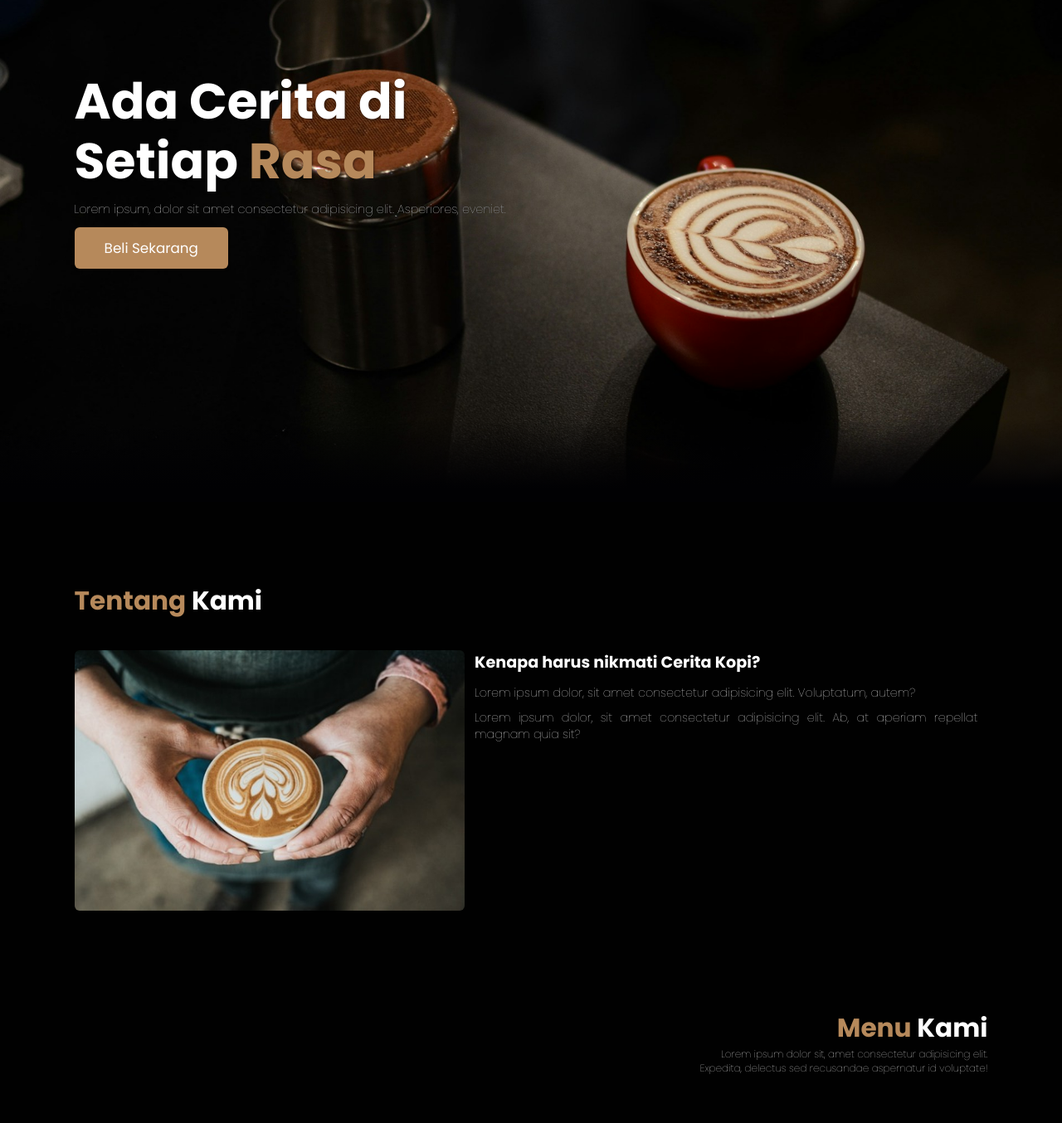
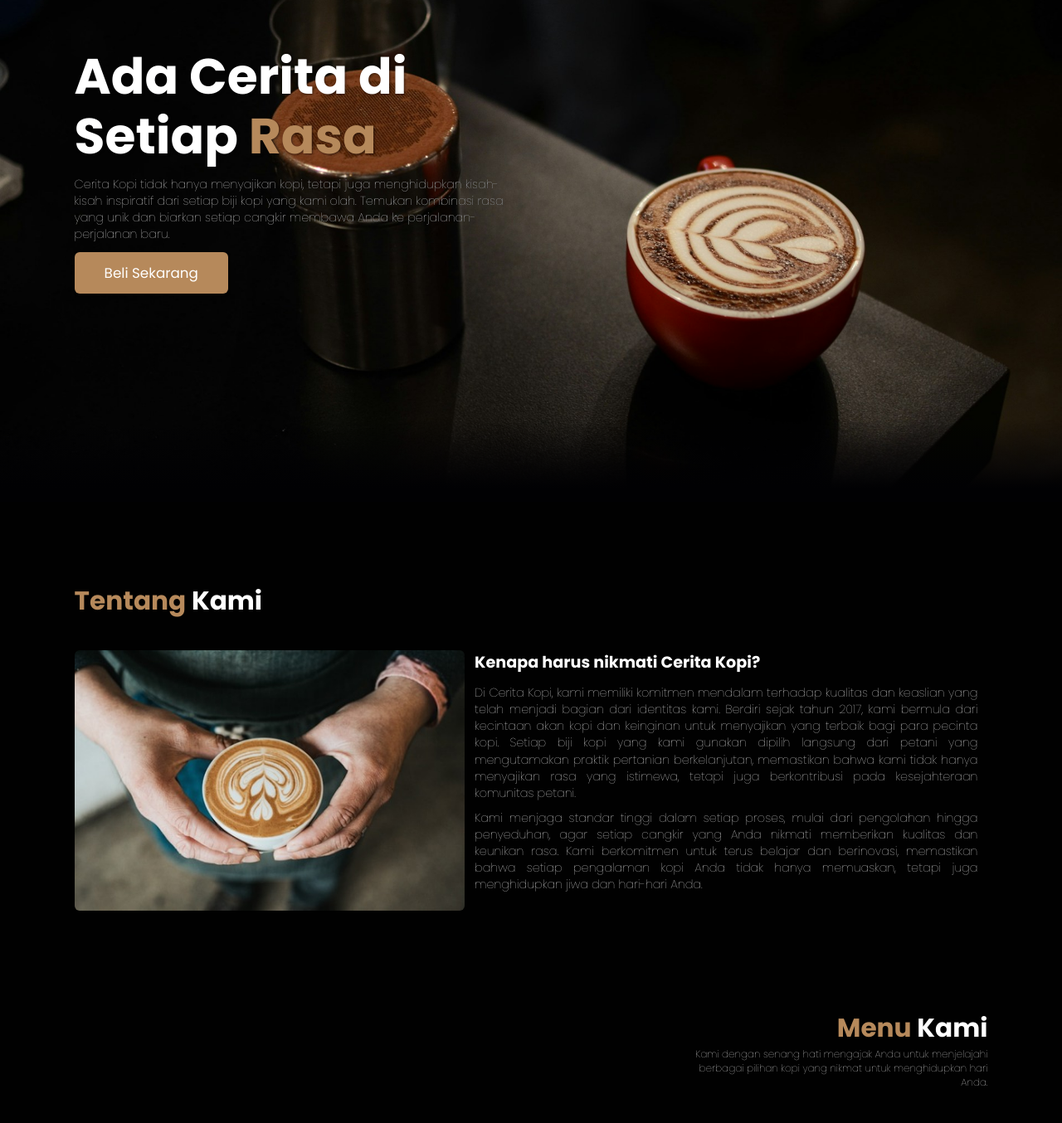
Before and after one commit to bionapta/cerita-kopi-Landing-Page, a plain HTML site: page index.html in a window 1280 px wide. Shown: the part 195-1549 px from the top of the page at 83% size. Drawn offline with nearby package versions, Linux system fonts and the light colour scheme.

Commit message:
Menambahkan deskripsi melengkapi landing page

```diff
--- a/index.html
+++ b/index.html
@@ -45,8 +45,7 @@
       <main class="content">
         <h1>Ada Cerita di Setiap <span>Rasa</span></h1>
         <p>
-          Lorem ipsum, dolor sit amet consectetur adipisicing elit. Asperiores,
-          eveniet.
+          Cerita Kopi tidak hanya menyajikan kopi, tetapi juga menghidupkan kisah-kisah inspiratif dari setiap biji kopi yang kami olah. Temukan kombinasi rasa yang unik dan biarkan setiap cangkir membawa Anda ke perjalanan-perjalanan baru.
         </p>
         <a href="#" class="cta">Beli Sekarang</a>
       </main>
@@ -63,12 +62,10 @@
         <div class="content">
           <h3>Kenapa harus nikmati Cerita Kopi?</h3>
           <p>
-            Lorem ipsum dolor, sit amet consectetur adipisicing elit.
-            Voluptatum, autem?
+            Di Cerita Kopi, kami memiliki komitmen mendalam terhadap kualitas dan keaslian yang telah menjadi bagian dari identitas kami. Berdiri sejak tahun 2017, kami bermula dari kecintaan akan kopi dan keinginan untuk menyajikan yang terbaik bagi para pecinta kopi. Setiap biji kopi yang kami gunakan dipilih langsung dari petani yang mengutamakan praktik pertanian berkelanjutan, memastikan bahwa kami tidak hanya menyajikan rasa yang istimewa, tetapi juga berkontribusi pada kesejahteraan komunitas petani.
           </p>
           <p>
-            Lorem ipsum dolor, sit amet consectetur adipisicing elit. Ab, at
-            aperiam repellat magnam quia sit?
+            Kami menjaga standar tinggi dalam setiap proses, mulai dari pengolahan hingga penyeduhan, agar setiap cangkir yang Anda nikmati memberikan kualitas dan keunikan rasa. Kami berkomitmen untuk terus belajar dan berinovasi, memastikan bahwa setiap pengalaman kopi Anda tidak hanya memuaskan, tetapi juga menghidupkan jiwa dan hari-hari Anda.
           </p>
         </div>
       </div>
@@ -79,8 +76,7 @@
     <section id="menu" class="menu">
       <h2><span>Menu</span> Kami</h2>
       <p>
-        Lorem ipsum dolor sit, amet consectetur adipisicing elit. Expedita,
-        delectus sed recusandae aspernatur id voluptate!
+        Kami dengan senang hati mengajak Anda untuk menjelajahi berbagai pilihan kopi yang nikmat untuk menghidupkan hari Anda.
       </p>
 
       <div class="row">
@@ -124,9 +120,7 @@
     <section id="contact" class="contact">
       <h2><span>Kontak</span> Kami</h2>
       <p>
-        Lorem ipsum dolor sit amet, consectetur adipisicing elit. Ipsam rem
-        error et accusamus illo blanditiis iusto mollitia vitae obcaecati libero
-        minus maiores temporibus quasi, iste nam, totam natus assumenda aliquid?
+        Terima kasih telah mengunjungi Cerita Kopi! Kami sangat menghargai setiap pesan dan masukan dari Anda. Jika Anda ingin bertanya, memberikan saran, atau sekadar menyapa, silakan gunakan formulir di bawah ini atau datang langsung ke lokasi kami. Kami siap membantu dan menantikan kesempatan untuk berinteraksi dengan Anda!
       </p>
       <div class="row">
         <iframe
```
